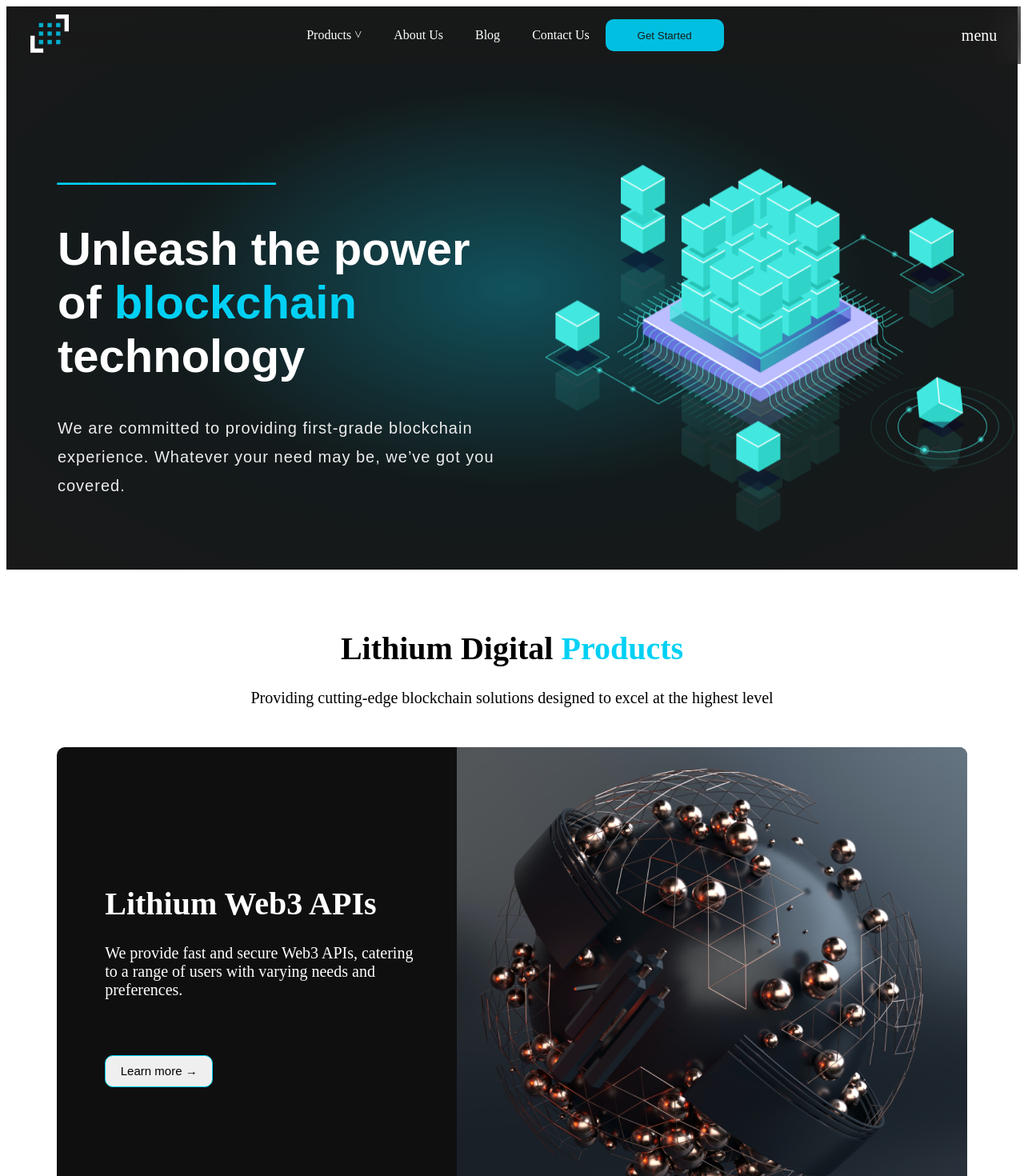
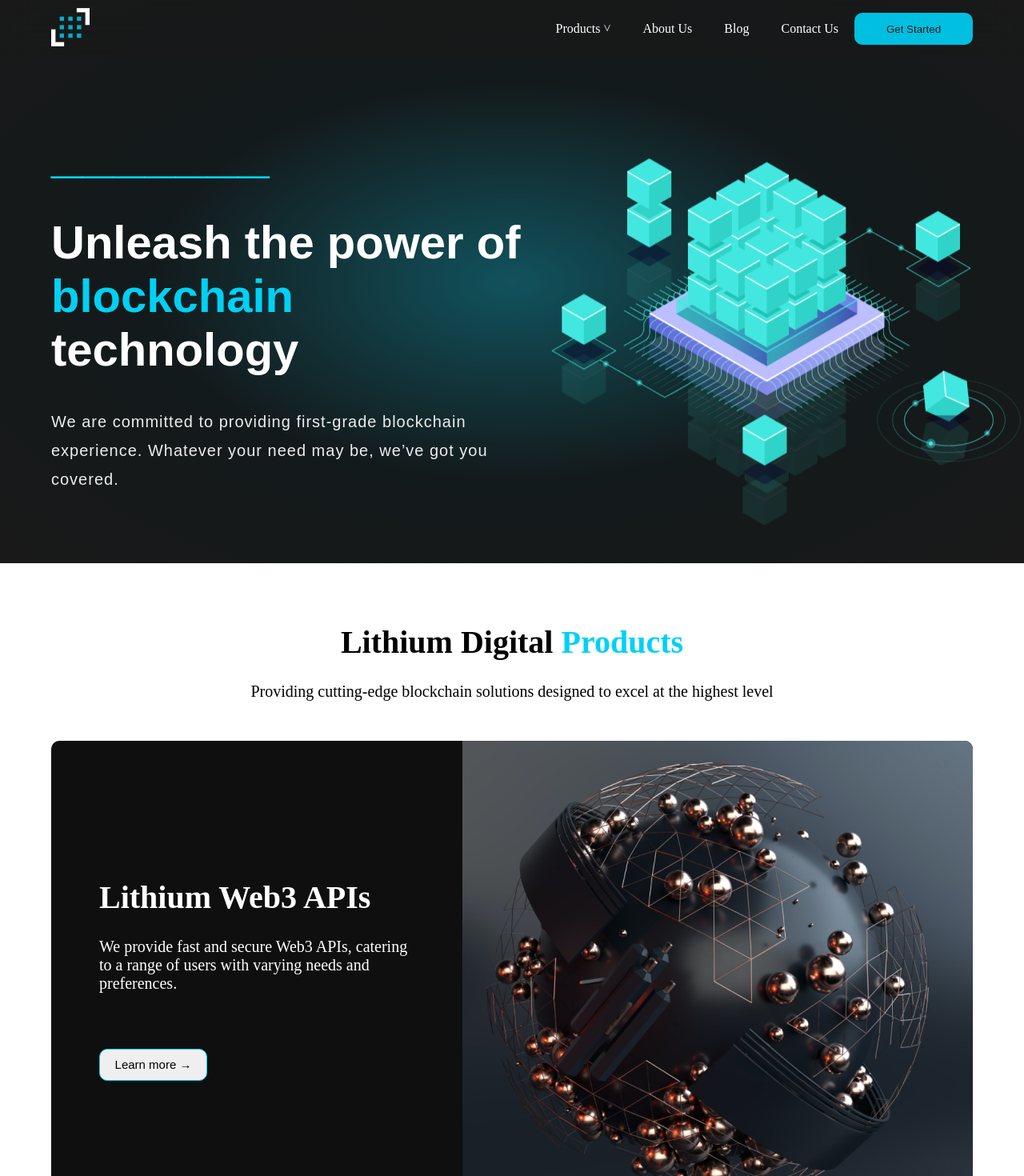
Before and after one commit to Temiloluwaakin/Web3-web, a React (Create React App) app: page / in a window 1280 px wide. Shown: the top 1470 px of the page at 80% size. Built offline with nearby package versions, Linux system fonts and the light colour scheme.

Commit message:
third commit

```diff
--- a/src/App.js
+++ b/src/App.js
@@ -1,10 +1,12 @@
 import {Route, Routes } from 'react-router-dom';
 import Homepage from "./Pages/Homepage";
+import Header from './components/header'
 
 
 function App() {
   return (
     <div className="App">
+      <Header/>
       <Routes>
           <Route path="/" element={ <Homepage /> } />
       </Routes>
--- a/src/Pages/Homepage.js
+++ b/src/Pages/Homepage.js
@@ -1,4 +1,3 @@
-import Header from '../components/header';
 import "./Pagestyles.css"
 import image3 from '../images/image3.png'
 import slide1 from '../images/slide1.png'
@@ -15,8 +14,6 @@
 const Homepage = () => {
     return (
         <div className="homepage">
-            <Header/>
-
             <div className='first-frame'>
                 <div className='text-bg'>
                     <div className='lft-txt'>
--- a/src/Pages/Pagestyles.css
+++ b/src/Pages/Pagestyles.css
@@ -4,7 +4,7 @@
 
 /*///////////////////////////////////////////////////////////////////////////////////////*/
 .first-frame{
-    width: 100%;
+    width: inherit;
     background: radial-gradient(#00D1F4, #061c20, #1a1a1a);
 }
 .text-bg{
@@ -213,7 +213,10 @@
     }
     .boxx{
         text-align: center;
-        background: red;
-        width: 35%;
+        width: 70%;
+        margin: 0px auto;
+    }
+    .tf-slides{
+        gap: 10px;
     }
 }
--- a/src/components/Styles.css
+++ b/src/components/Styles.css
@@ -1,21 +1,24 @@
 .header{
     background: rgba(26, 26, 26, 0.6);
     position: fixed;
-    height: 72px;
     color: #ffff;
-    width: 94.4%;
-    display: flex;
-    padding: 0px 30px;
-    justify-content: space-between;
-    align-items: center;
+    width: 100%;
     z-index: 999;
     backdrop-filter: blur(20px);
     -webkit-backdrop-filter: blur(20px);
 }
+.header-content{
+    width: 90%;
+    padding: 10px 0px;
+    margin: 0px auto;
+    display: flex;
+    justify-content: space-between;
+    align-items: center;
+}
 
 a{
     color: white;
-    text-decoration: none;
+    text-decoration: none ;
     margin: 0 20px;
 }
 
@@ -38,37 +41,9 @@
     pointer-events: none;
 }
 
-@media (prefers-reduced-motion: no-preference) {
-.App-logo {
-    animation: App-logo-spin infinite 200s linear;
-}
-}
-
-
-@keyframes App-logo-spi {
-from {
-    transform: rotate(0deg);
-}
-to {
-    transform: rotate(360deg);
-}
-}
-
-
-
-
-
-
-@media (max-width: 660px) {
-    .right{
-        display: none;
-    }
-    .dropdowncaret{
-        display: block;
-    }
-}
 .dropdowncaret{
     position: relative;
+    display: none;
 }
 .dropdowncaret:hover{
     color: #00BFE0;
@@ -99,6 +74,18 @@
 .nav-link:hover{
     background: #00BFE0;
 }
+
+
+
+@media (max-width: 660px) {
+    .right{
+        display: none;
+    }
+    .dropdowncaret{
+        display: block;
+    }
+}
+
 
 /*///////////////////////////////////////////////////////////////////////////////////////*/
 /*//////////////////////////     FOOTER           /////////////////////////////*/
--- a/src/components/header.js
+++ b/src/components/header.js
@@ -12,6 +12,7 @@
 
     return (
         <div className="header">
+            <div className="header-content">
                 <div className="left">
                     <img src={logo} className="App-logo" alt="logo" />
                 </div>
@@ -32,6 +33,7 @@
                     </div>
                 </div>
             </div>
+        </div>
     );
 }
 
--- a/src/index.css
+++ b/src/index.css
@@ -1,9 +1,15 @@
 .App{
   position: relative;
 }
+body{
+  margin: 0px;
+  padding: 0px;
+}
+
 
 @media (max-width: 660px) {
-  .App{
+  body{
     margin: 0px auto;
+    max-width: max-content;
   }
 }
```
Lines whose indentation alone changed are shown as unchanged.
